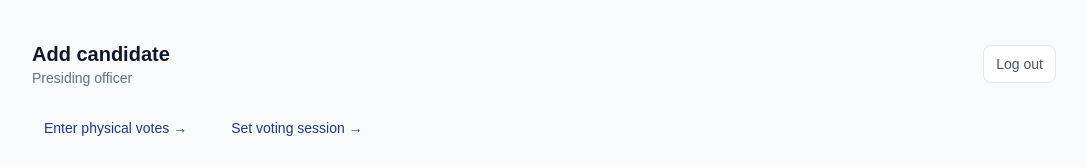
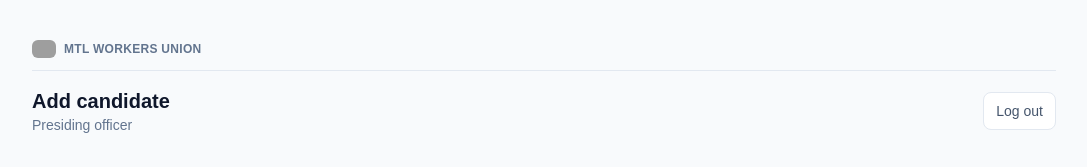
Before and after one commit to AJAN-AJ/MTL-Workers-Union, a Next.js app: page /po in a window 1280 px wide. Shown: the top 167 px of the page, without its empty margins (96-1183 px from the left). Built offline with nearby package versions, Linux system fonts and the light colour scheme; no server answers; grey boxes are pictures that could not be loaded.

Commit message:
fixed the Appheader

```diff
--- a/app/components/AppHeader.tsx
+++ b/app/components/AppHeader.tsx
@@ -2,15 +2,17 @@
 
 import { useState } from 'react'
 import Link from 'next/link'
+import Image from 'next/image'
 import { useRouter } from 'next/navigation'
 
 type AppHeaderProps = {
   title: string
   subtitle?: string
   backHref?: string
+  showLogo?: boolean
 }
 
-export default function AppHeader({ title, subtitle, backHref }: AppHeaderProps) {
+export default function AppHeader({ title, subtitle, backHref, showLogo }: AppHeaderProps) {
   const router = useRouter()
   const [loggingOut, setLoggingOut] = useState(false)
 
@@ -25,7 +27,21 @@
   }
 
   return (
-    <div className="flex items-center justify-between gap-3 mb-6">
+    <div className="mb-6">
+      <div className="flex items-center gap-2 pb-3 mb-4 border-b border-slate-200">
+        <Image
+          src="/icon.png"
+          alt="MTL Workers Union logo"
+          width={24}
+          height={24}
+          className="rounded-md flex-shrink-0"
+        />
+        <span className="text-xs font-semibold tracking-wide text-slate-500 uppercase">
+          MTL Workers Union
+        </span>
+      </div>
+
+      <div className="flex items-center justify-between gap-3">
       <div className="flex items-center gap-3 min-w-0">
         {backHref && (
           <Link
@@ -49,6 +65,7 @@
       >
         {loggingOut ? 'Logging out...' : 'Log out'}
       </button>
+      </div>
     </div>
   )
 }
```
